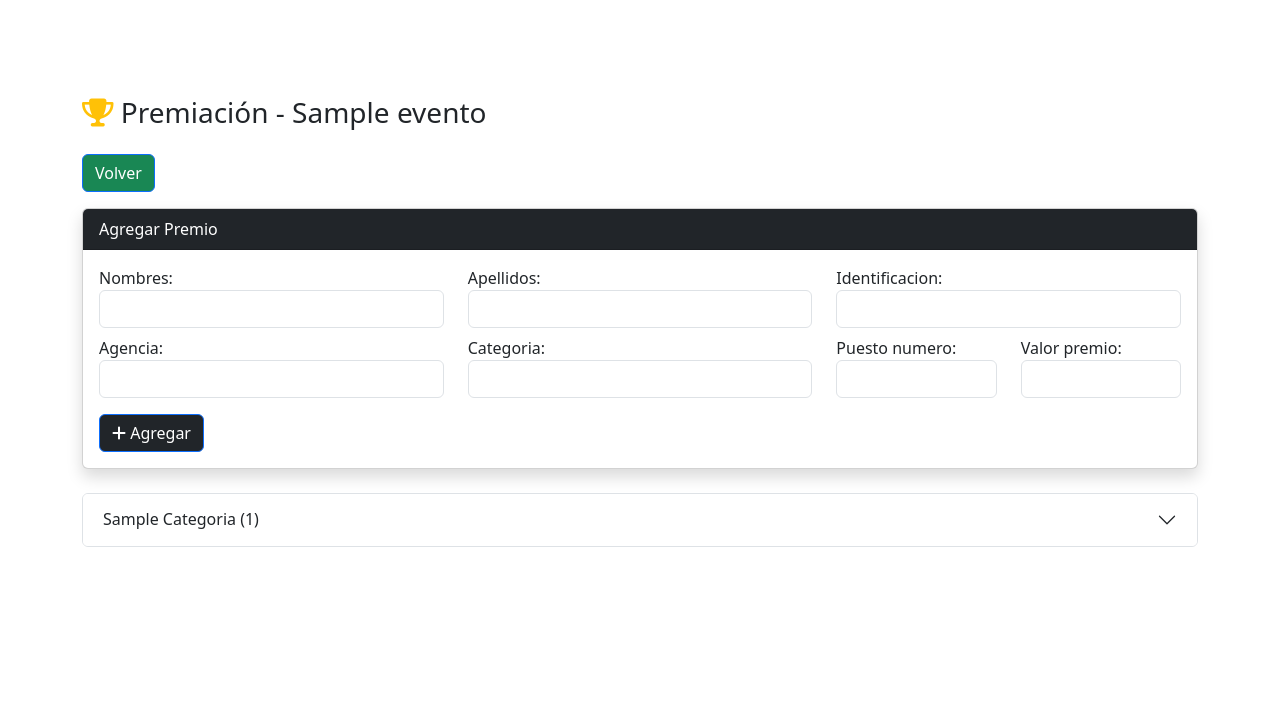
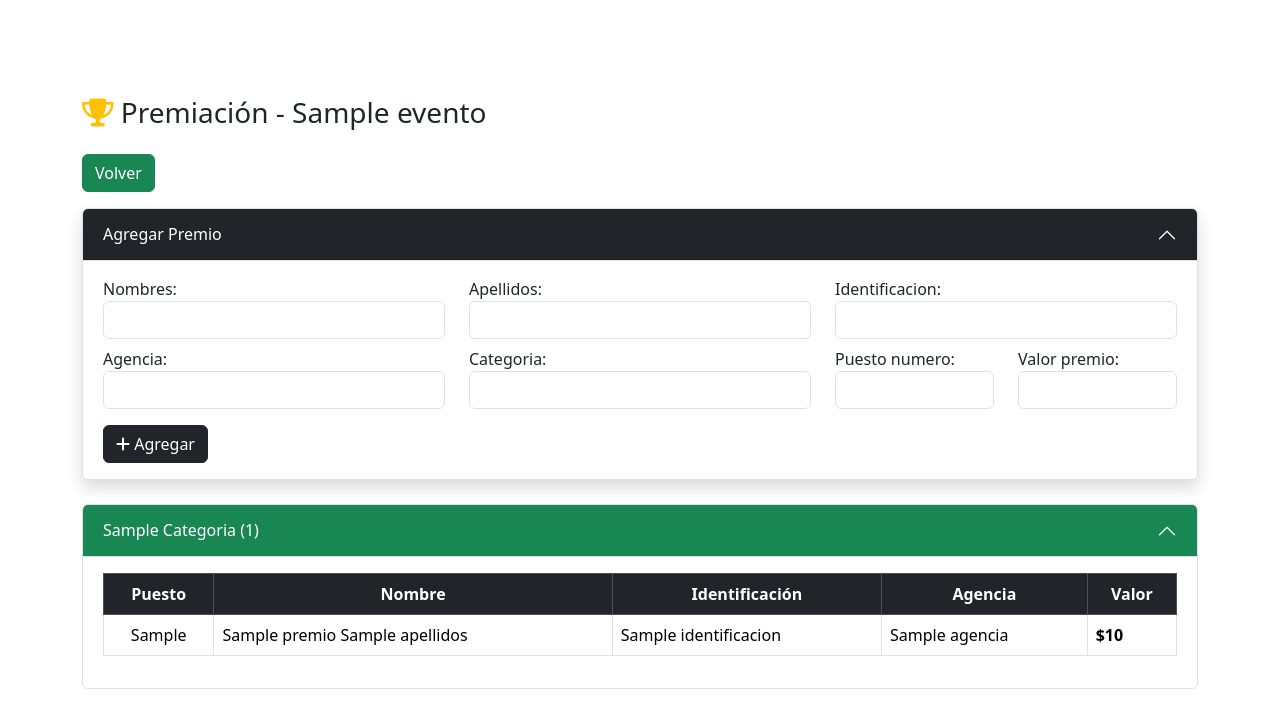
Before and after one commit to maicolmike/eventos, a Django app: template templates/registrar_eventos/premiacion.html in a window 1280 px wide. Shown: the top 728 px of the page. Run offline with Django 5.2, Linux system fonts and the light colour scheme; tables that the repository leaves empty hold one stand-in row (values such as "Sample post"); the template is opened without the code that fills it: values that come from a table or form of the project are taken from there, most other values are stand-ins (such as "Sample title", 1, 10 or a date in 2020); some libraries are stand-ins or nearby versions.

Commit message:
tablas presupuesto

```diff
--- a/templates/registrar_eventos/premiacion.html
+++ b/templates/registrar_eventos/premiacion.html
@@ -3,60 +3,117 @@
 
 {% block content %}
 
+
+<link rel="stylesheet" href="{% static 'css/flechaAcordeon.css' %}">
 <div class="container mt-5">
+
     {% include 'inicio/messages.html' %}
 
     <h3 class="mb-4">
         <i class="fas fa-trophy text-warning"></i> Premiación - {{ evento.nombre_actividad }}
     </h3>
 
-    <a href="{% url 'listar_eventos' %}" class="btn btn-success text-white btn-outline-primary mb-3">
+    <a href="{% url 'listar_eventos' %}" class="btn btn-success text-white mb-3">
         Volver
     </a>
 
-    <!-- 🔹 FORMULARIO -->
-    <div class="card mb-4 shadow">
-        <div class="card-header bg-dark text-white">
+    <!-- 🔥 FORMULARIO EN ACORDEÓN -->
+    <div class="accordion mb-4" id="accordionForm">
+
+        <div class="accordion-item shadow">
+            <h2 class="accordion-header" id="headingForm">
+                <button class="accordion-button bg-dark text-white" type="button"
+                        data-bs-toggle="collapse"
+                        data-bs-target="#collapseForm"
+                        aria-expanded="true">
                 Agregar Premio
-        </div>
-        <div class="card-body">
+                </button>
+            </h2>
+
+            <!-- 🔥 show = abierto al inicio -->
+            <div id="collapseForm" class="accordion-collapse collapse show">
+                <div class="accordion-body">
+
                     <form method="POST">
                         {% csrf_token %}
+
+                        {{ form.errors }}
+
                         <div class="row">
-                    <div class="col-md-4">{{ form.nombres.label_tag }} {{ form.nombres }}</div>
-                    <div class="col-md-4">{{ form.apellidos.label_tag }} {{ form.apellidos }}</div>
-                    <div class="col-md-4">{{ form.identificacion.label_tag }} {{ form.identificacion }}</div>
-
-                    <div class="col-md-4 mt-2">{{ form.agencia.label_tag }} {{ form.agencia }}</div>
-                    <div class="col-md-4 mt-2">{{ form.categoria.label_tag }} {{ form.categoria }}</div>
-                    <div class="col-md-2 mt-2">{{ form.puesto_numero.label_tag }} {{ form.puesto_numero }}</div>
-                    <div class="col-md-2 mt-2">{{ form.valor_premio.label_tag }} {{ form.valor_premio }}</div>
+                            <div class="col-md-4">
+                                {{ form.nombres.label_tag }}
+                                {{ form.nombres }}
                             </div>
 
-                <button class="btn btn-dark text-white btn-outline-primary mt-3">
-                    <i class="fas fa-plus"></i> Agregar
-                </button>
-            </form>
+                            <div class="col-md-4">
+                                {{ form.apellidos.label_tag }}
+                                {{ form.apellidos }}
+                            </div>
+
+                            <div class="col-md-4">
+                                {{ form.identificacion.label_tag }}
+                                {{ form.identificacion }}
+                            </div>
+
+                            <div class="col-md-4 mt-2">
+                                {{ form.agencia.label_tag }}
+                                {{ form.agencia }}
+                            </div>
+
+                            <div class="col-md-4 mt-2">
+                                {{ form.categoria.label_tag }}
+                                {{ form.categoria }}
+                            </div>
+
+                            <div class="col-md-2 mt-2">
+                                {{ form.puesto_numero.label_tag }}
+                                {{ form.puesto_numero }}
+                            </div>
+
+                            <div class="col-md-2 mt-2">
+                                {{ form.valor_premio.label_tag }}
+                                {{ form.valor_premio }}
                             </div>
                         </div>
 
-    <!-- 🔥 ACORDEÓN -->
+                        <!-- 🔥 BOTÓN NEGRO -->
+                        <button class="btn btn-dark mt-3">
+                            <i class="fas fa-plus"></i> Agregar
+                        </button>
+
+                    </form>
+
+                </div>
+            </div>
+        </div>
+
+    </div>
+
+    <!-- 🔥 ACORDEÓN DE CATEGORÍAS -->
     <div class="accordion" id="accordionPremios">
 
         {% for categoria, premios in categorias.items %}
         <div class="accordion-item">
-            <h2 class="accordion-header">
-                <button class="accordion-button collapsed" data-bs-toggle="collapse" data-bs-target="#{{ categoria }}">
+
+            <h2 class="accordion-header" id="heading{{ categoria }}">
+                <button class="accordion-button bg-success text-white" type="button"
+                        data-bs-toggle="collapse"
+                        data-bs-target="#collapse{{ categoria }}"
+                        aria-expanded="true">
+
                     {{ categoria|title }} ({{ premios|length }})
                 </button>
             </h2>
 
-            <div id="{{ categoria }}" class="accordion-collapse collapse">
+            <!-- 🔥 show = abierto pero se puede cerrar -->
+            <div id="collapse{{ categoria }}" class="accordion-collapse collapse show">
+
                 <div class="accordion-body">
 
                     {% if premios %}
-                    <table class="table table-bordered">
-                        <thead>
+                    <div class="table-responsive">
+                        <table class="table table-bordered table-hover">
+                            <thead class="table-dark text-center">
                                 <tr>
                                     <th>Puesto</th>
                                     <th>Nombre</th>
@@ -65,24 +122,28 @@
                                     <th>Valor</th>
                                 </tr>
                             </thead>
+
                             <tbody>
                                 {% for p in premios %}
                                 <tr>
-                                <td>{{ p.puesto_numero }}</td>
+                                    <td class="text-center">{{ p.puesto_numero }}</td>
                                     <td>{{ p.nombres }} {{ p.apellidos }}</td>
                                     <td>{{ p.identificacion }}</td>
                                     <td>{{ p.agencia }}</td>
-                                <td>${{ p.valor_premio }}</td>
+                                    <td><strong>${{ p.valor_premio }}</strong></td>
                                 </tr>
                                 {% endfor %}
                             </tbody>
                         </table>
+                    </div>
+
                     {% else %}
-                        <p class="text-muted">Sin premios</p>
+                        <p class="text-muted">Sin premios en esta categoría</p>
                     {% endif %}
 
                 </div>
             </div>
+
         </div>
         {% endfor %}
 
```
Lines whose indentation alone changed are shown as unchanged.
